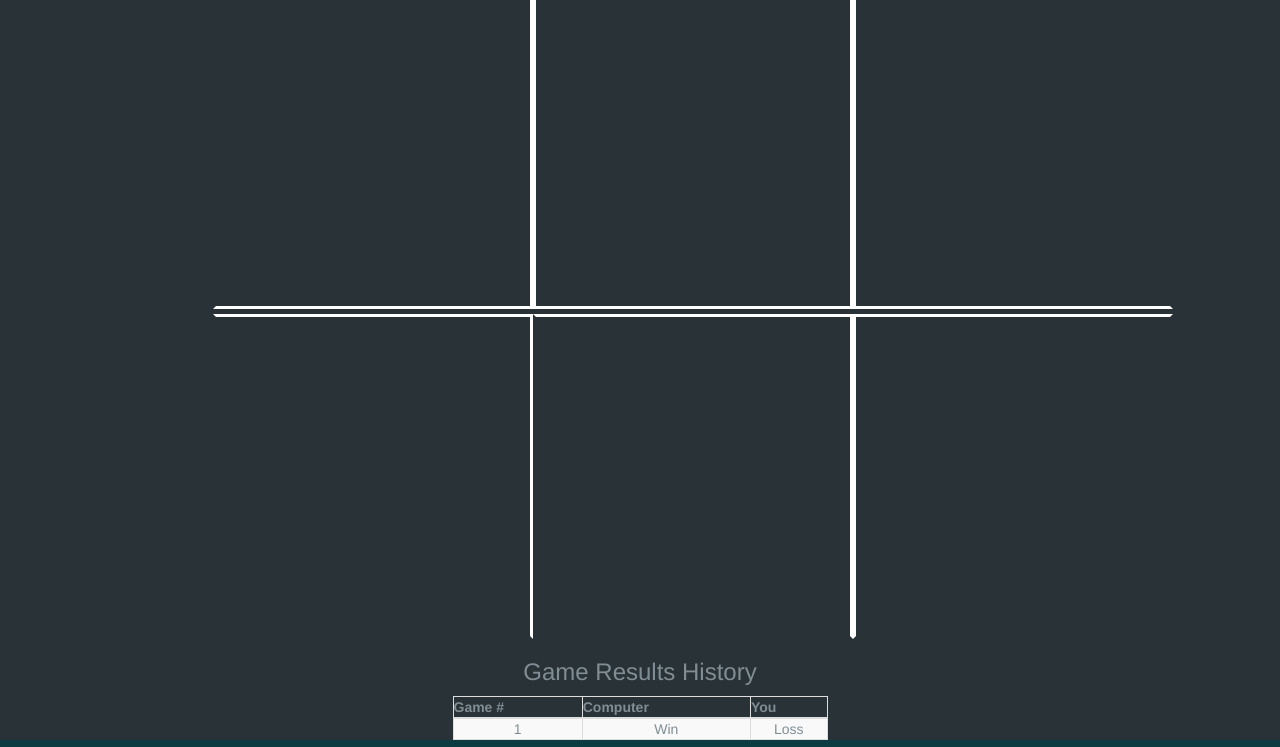
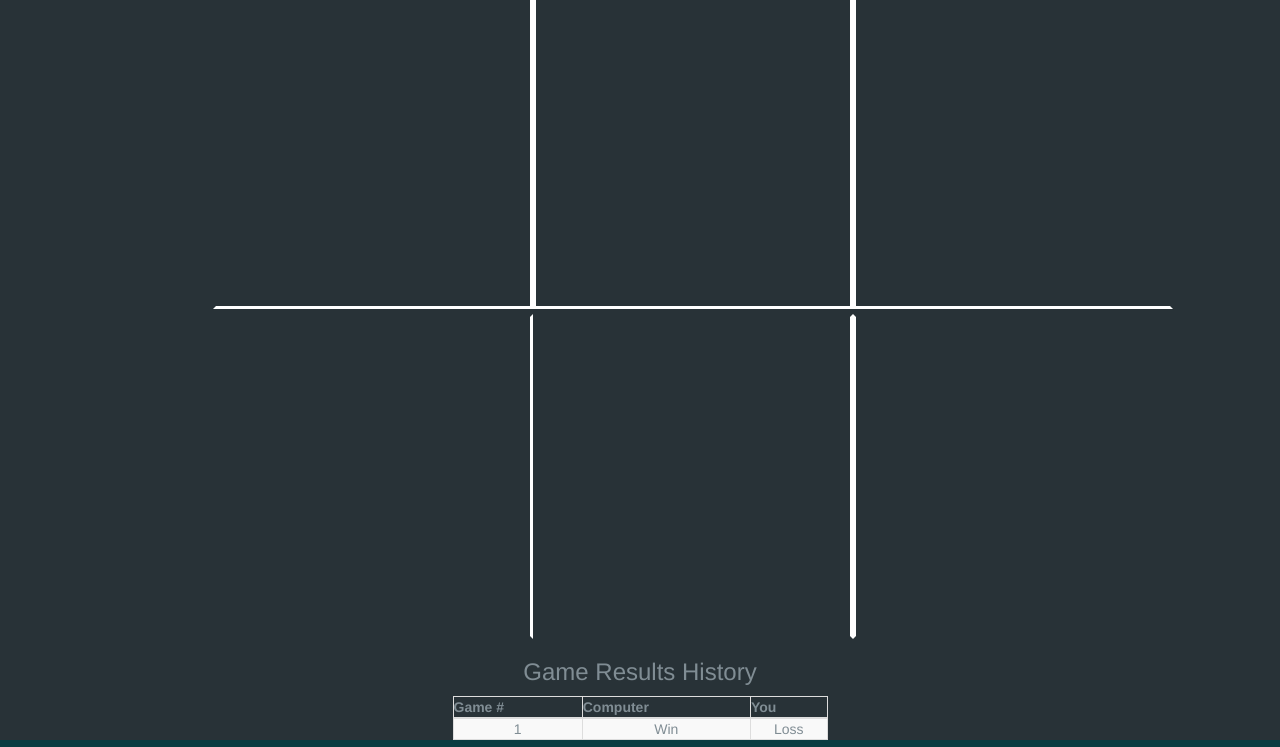
Before and after one commit to jdmedlock/tictactoe, a plain HTML site: page index.html in a window 1280 px wide. Shown: the part 403-1150 px from the top of the page. Drawn offline with nearby package versions, Linux system fonts and the light colour scheme.

Commit message:
adjusted borders

```diff
--- a/tictactoe.css
+++ b/tictactoe.css
@@ -110,7 +110,7 @@ h4.pt-interval-message {
 
 #t3-cell-7,
 #t3-cell-8 {
-  border-top-color: white;
+  border-top-color: transparent;
   border-left-color: transparent;
   border-right-color: white;
   border-bottom-color: transparent;
@@ -118,7 +118,7 @@ h4.pt-interval-message {
 }
 
 #t3-cell-9 {
-  border-top-color: white;
+  border-top-color: transparent;
   border-left-color: white;
   border-right-color: transparent;
   border-bottom-color: transparent;
```
